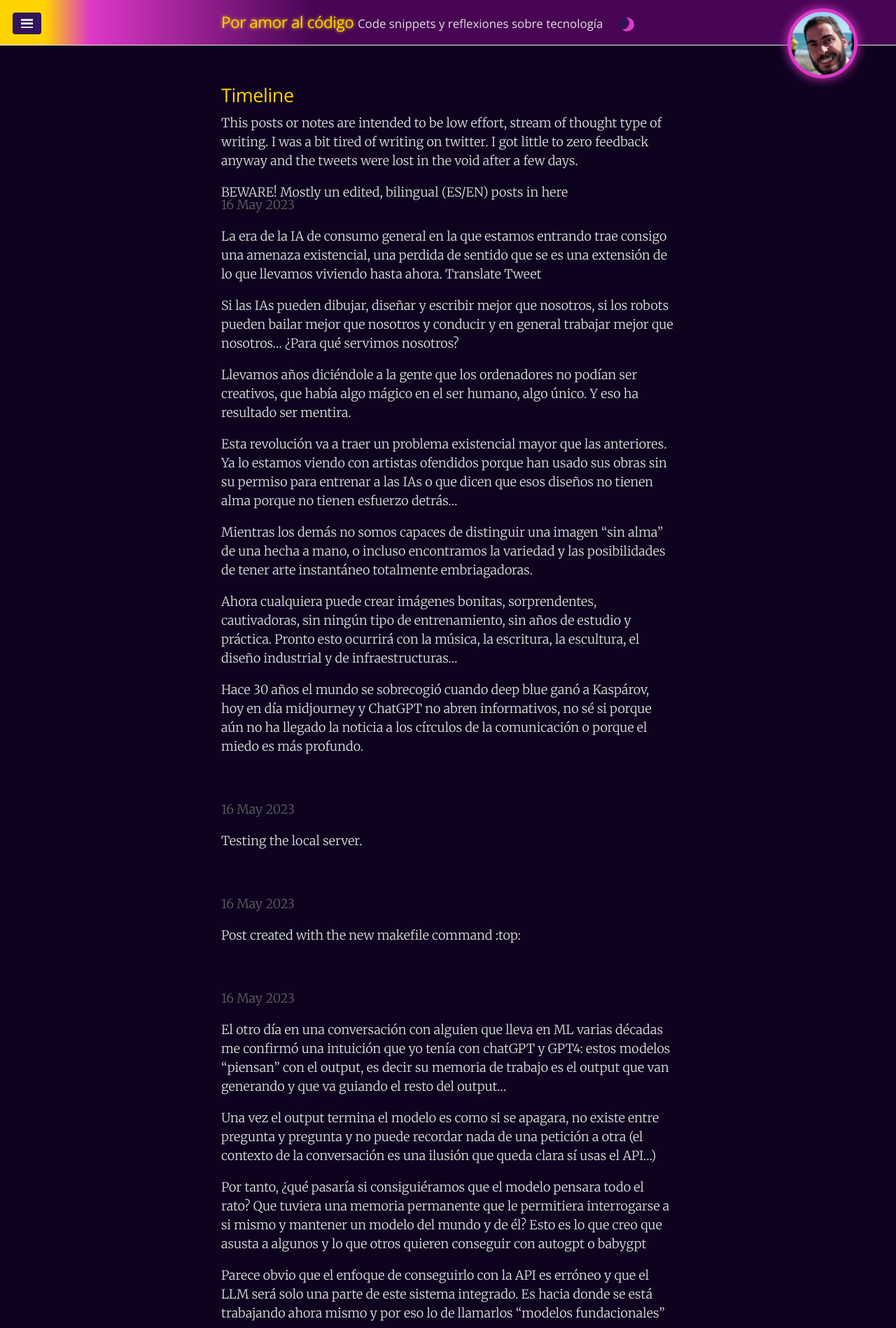
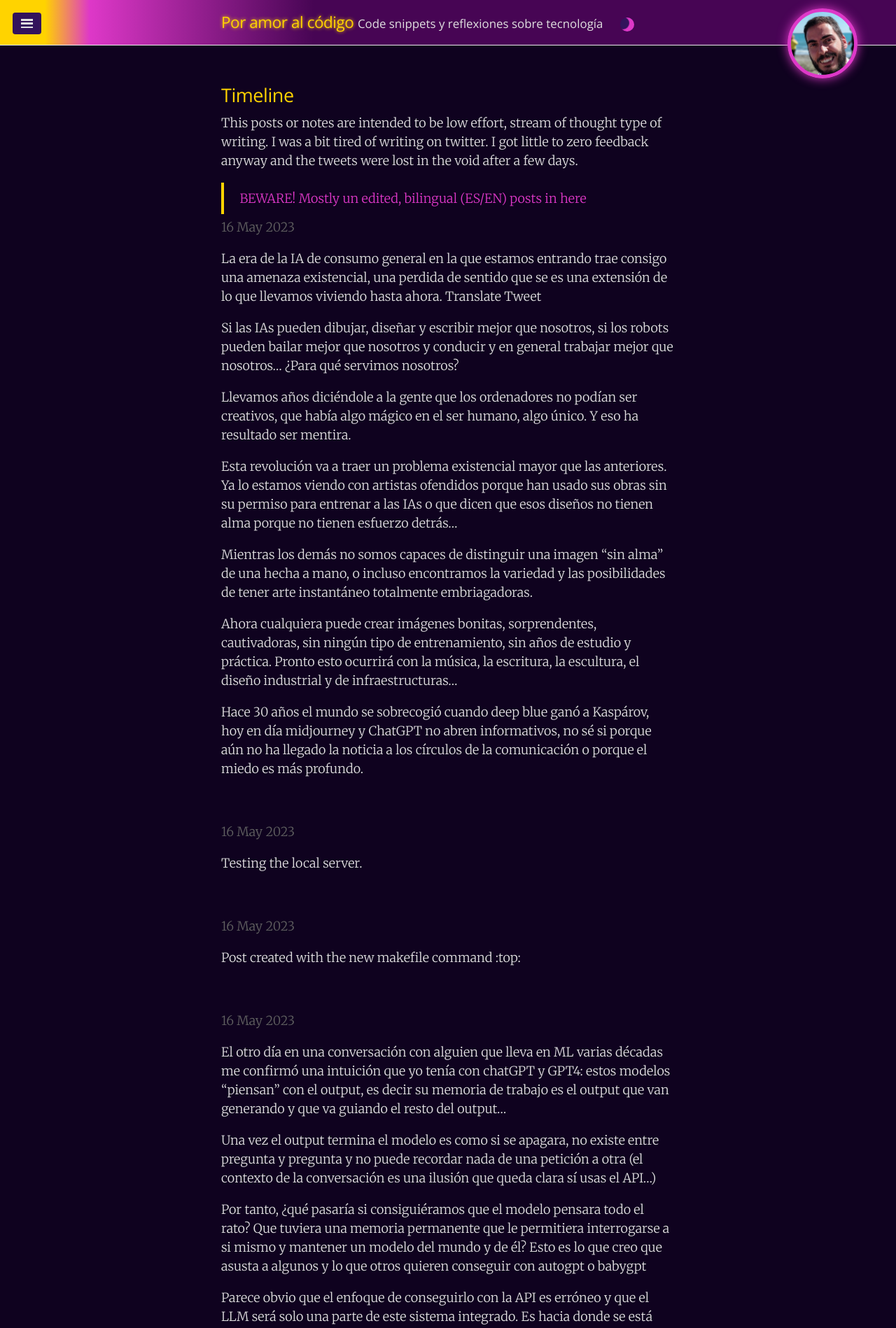
Before and after one commit to juanmirod/juanmirod.github.io, a Jekyll site: the page built from _microblog/index.html, in a window 1280 px wide. Shown: the top 1898 px of the page at 70% size. Built offline with Jekyll 4.4.1, drawn with Linux system fonts in a browser that asks for light colours.

```diff
--- a/_microblog/index.html
+++ b/_microblog/index.html
@@ -10,7 +10,7 @@ title: Home
   were lost in the void after a few days.
 </p>
 
-<quote>BEWARE! Mostly un edited, bilingual (ES/EN) posts in here</quote>
+<blockquote><p>BEWARE! Mostly un edited, bilingual (ES/EN) posts in here</p></blockquote>
 
 <div class="posts">
   {% assign micros = site.microblog | sort: "date" | reverse %}
```
